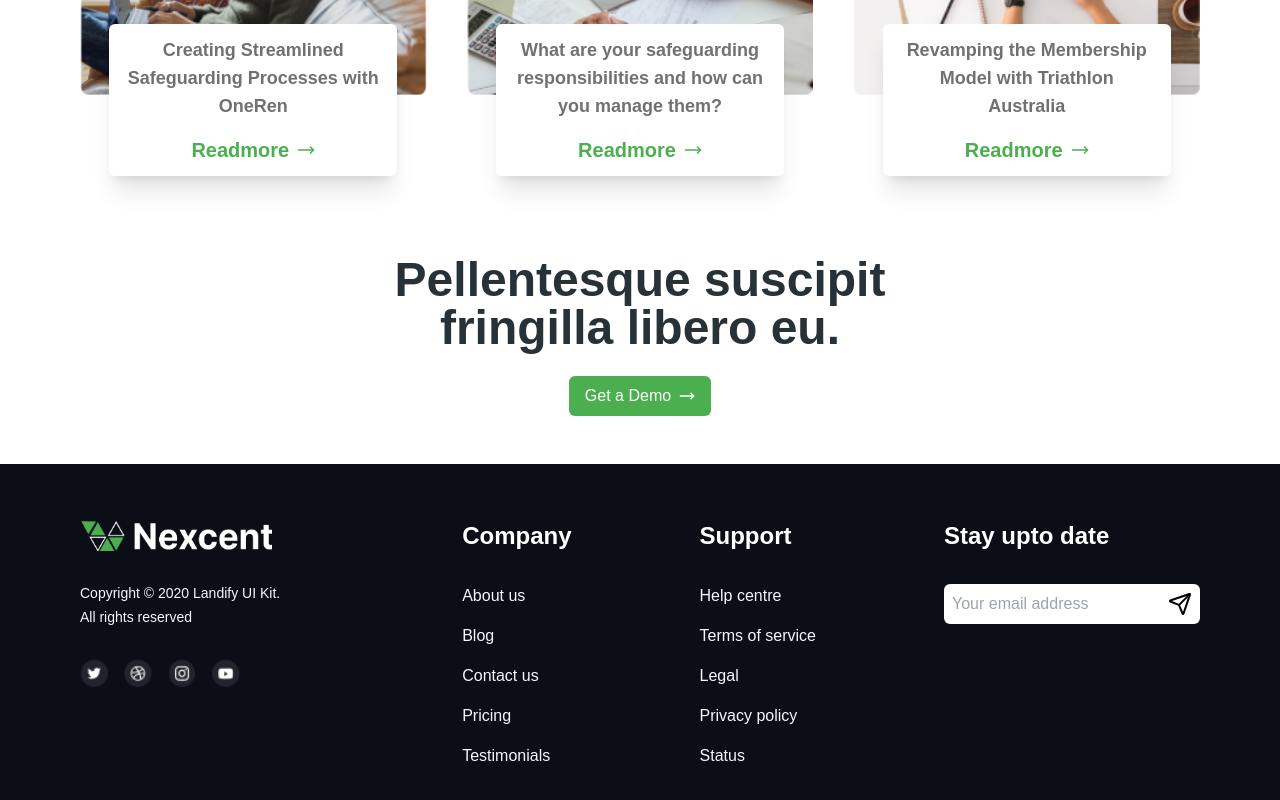
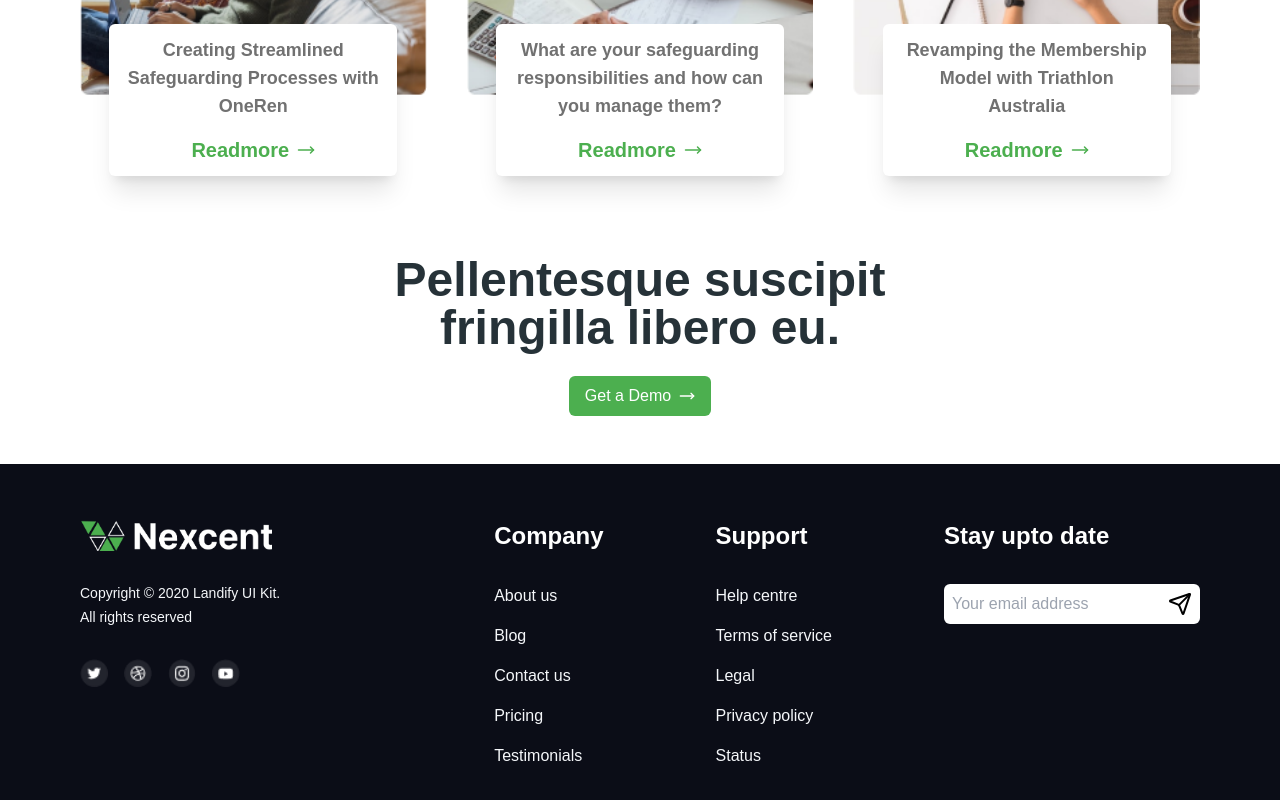
Before and after one commit to KalpitChandekar/Nexcent, a Next.js app: page / in a window 1280 px wide. Shown: the part 3697-4497 px from the top of the page. Built offline with nearby package versions, Linux system fonts and the light colour scheme.

Commit message:
adjust gap

```diff
--- a/components/Footer.tsx
+++ b/components/Footer.tsx
@@ -47,8 +47,8 @@ const Footer = () => {
           />
         </div>
       </div>
-      <div className="flex gap-32">
-        <div className="flex gap-32">
+      <div className="flex gap-28">
+        <div className="flex gap-28">
           <div className="space-y-8">
             <h1 className="text-2xl text-white font-semibold">Company</h1>
             <div className="space-y-4 flex flex-col text-[#F5F7FA]">
```
